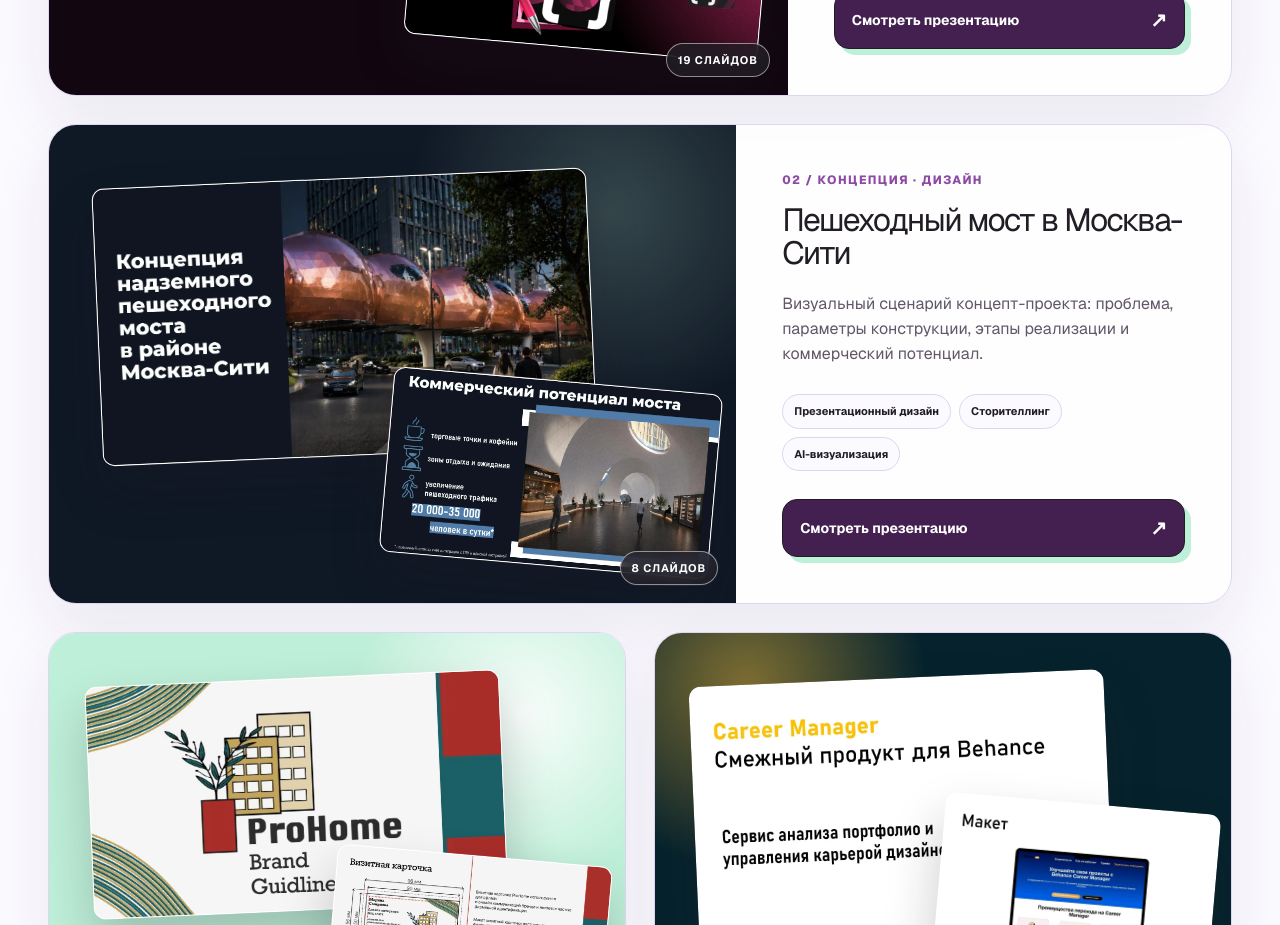
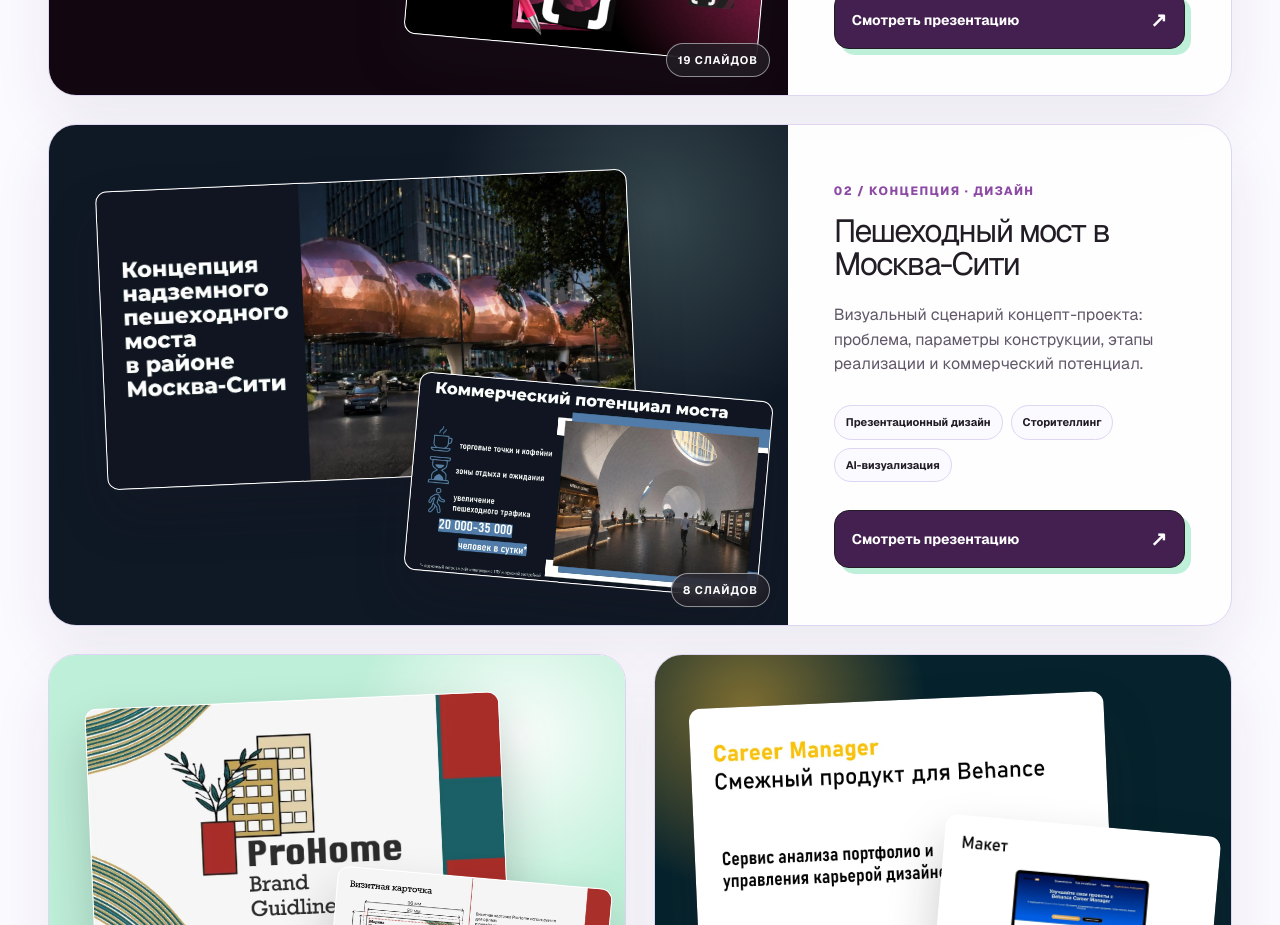
Before and after one commit to annaborzykh/annaborzykh.github.io, a Next.js app: page / in a window 1280 px wide. Shown: the part 5020-5945 px from the top of the page. Built offline with nearby package versions, Linux system fonts and the light colour scheme.

Commit message:
Выровнять размеры больших карточек презентаций

```diff
--- a/app/globals.css
+++ b/app/globals.css
@@ -824,7 +824,7 @@ a:focus-visible {
 .deck-case-wide {
   grid-column: 1 / -1;
   display: grid;
-  grid-template-columns: minmax(0, 1fr) minmax(360px, 0.72fr);
+  grid-template-columns: minmax(0, 1.25fr) minmax(360px, 0.75fr);
 }
 
 .deck-preview {
@@ -834,7 +834,7 @@ a:focus-visible {
   isolation: isolate;
 }
 
-.deck-case:not(.deck-case-featured) .deck-preview {
+.deck-case:not(.deck-case-featured):not(.deck-case-wide) .deck-preview {
   min-height: 410px;
 }
 
```
